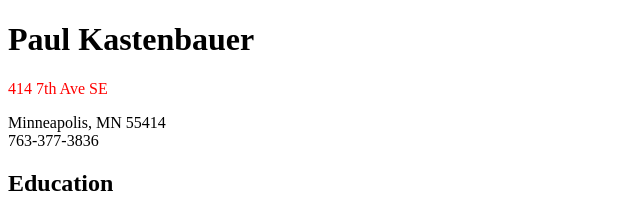
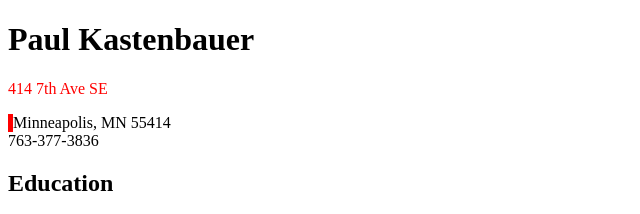
Before and after one commit to kaste110/kaste110.github.io, a plain HTML site: page index.html in a window 1280 px wide. Shown: the top 214 px of the page, 0-640 px from the left. Drawn offline with Linux system fonts and the light colour scheme.

Commit message:
Update style.css

```diff
--- a/style.css
+++ b/style.css
@@ -1,3 +1,6 @@
 p {
   color: red;
 }
+.verticalLine {
+  border-left: thick solid #ff0000;
+}
```
